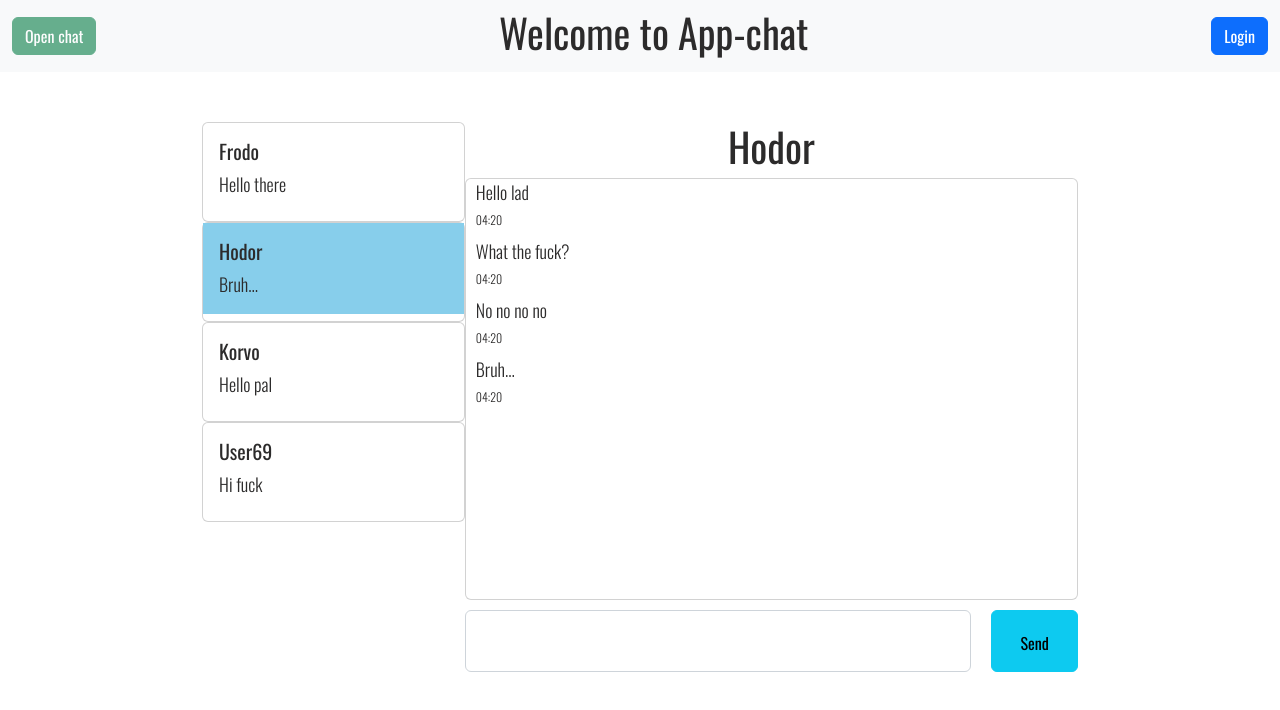
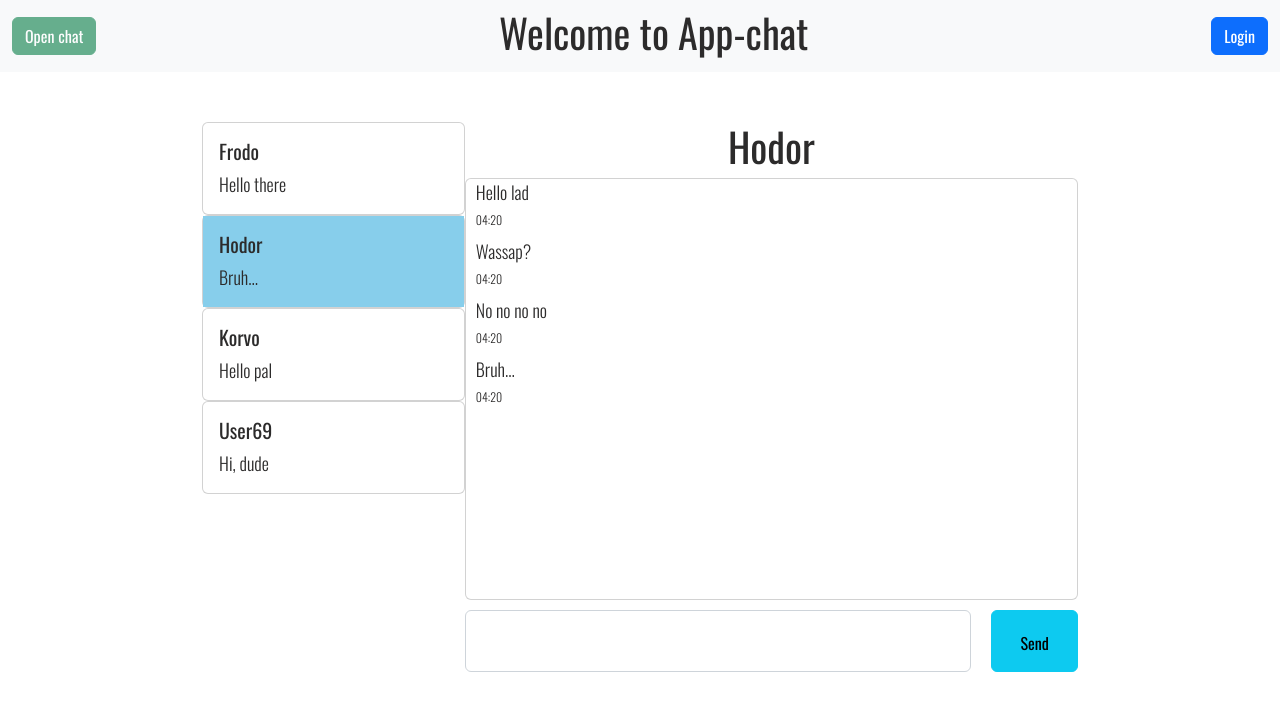
Before and after one commit to Salrabber/OlegoChat, a React (Create React App) app: page /chat in a window 1280 px wide. Shown: the top 710 px of the page. Built offline with nearby package versions, Linux system fonts and the light colour scheme.

Commit message:
ver 1.01

```diff
--- a/src/components/contact.js
+++ b/src/components/contact.js
@@ -5,7 +5,7 @@ export default function Contact({ data }) {
   const selected = data.selected === data.name;
 
   return (
-    <div className="card card-wrapper">
+    <div className="card">
       <div className={selected ? "selected" : ""}>
         <div className="card-body">
           <h5 className="card-title">{data.name}</h5>
--- a/src/redux/chatReducer.js
+++ b/src/redux/chatReducer.js
@@ -2,9 +2,9 @@ import { CREATE_MSG } from "./types"
 
 const initialState={
     Frodo: [{value:'Hello there', time: '04:20'}],
-    Hodor: [{value:'Hello lad', time: '04:20'},{value:'What the fuck?', time: '04:20'},{value:'No no no no', time: '04:20'},{value:'Bruh...', time: '04:20'}],
+    Hodor: [{value:'Hello lad', time: '04:20'},{value:'Wassap?', time: '04:20'},{value:'No no no no', time: '04:20'},{value:'Bruh...', time: '04:20'}],
     Korvo: [{value:'Hello pal', time: '04:20'}],
-    User69: [{value:'Hi fuck', time: '04:20'}]
+    User69: [{value:'Hi, dude', time: '04:20'}]
 }
 
 
--- a/src/styles/chat.scss
+++ b/src/styles/chat.scss
@@ -4,6 +4,7 @@
   .chats {
     width: 30%;
     height: 100%;
+    overflow-y: auto;
     .contact {
       cursor: pointer;
     }
--- a/src/styles/contact.scss
+++ b/src/styles/contact.scss
@@ -1,14 +1,6 @@
-
-.card {
-    height: 100px;
-  .card-body {
-    text-align: left;
-  }
-
-  .selected {
-    background-color: skyblue;
-  }
+.card-body {
+  text-align: left;
 }
-.pad{
-    padding-top: 5px;
+.selected {
+  background-color: skyblue;
 }
```
Also changed, not shown: src/components/Chat.js (line endings or trailing spaces).
